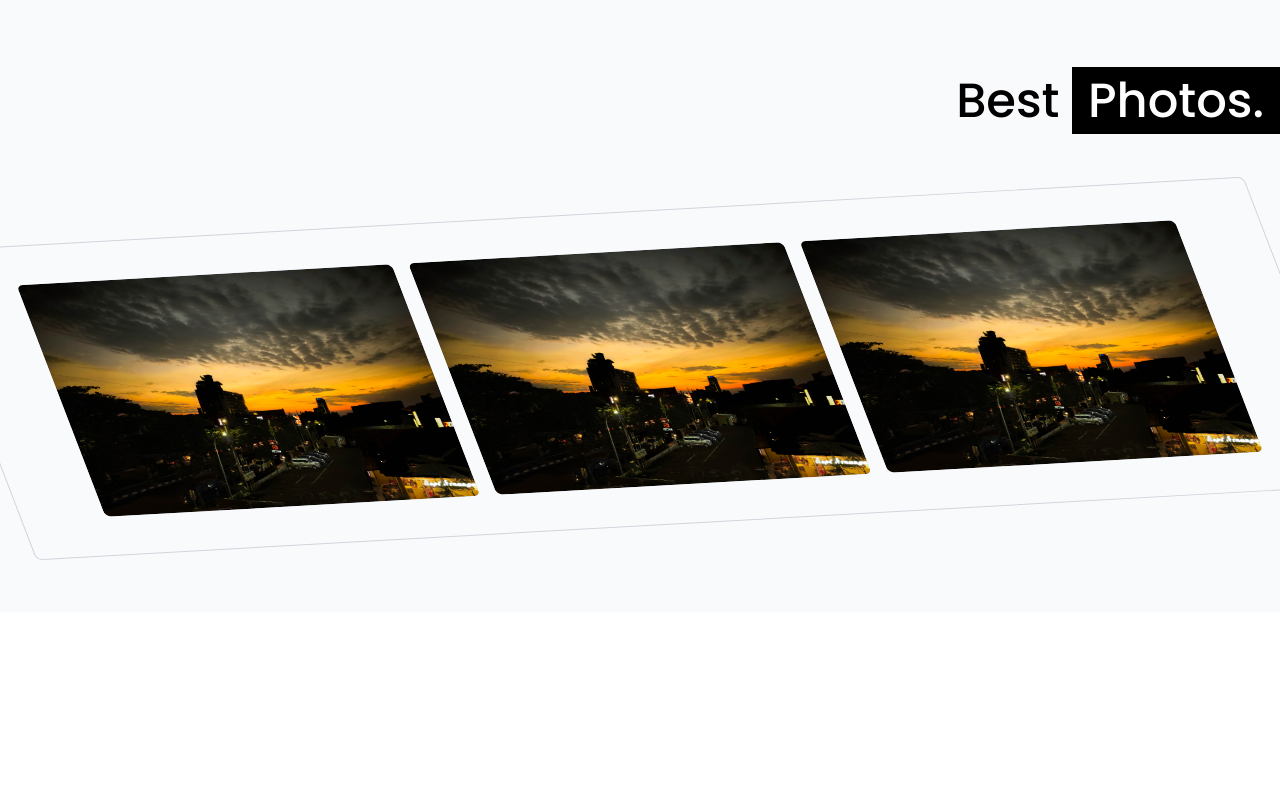
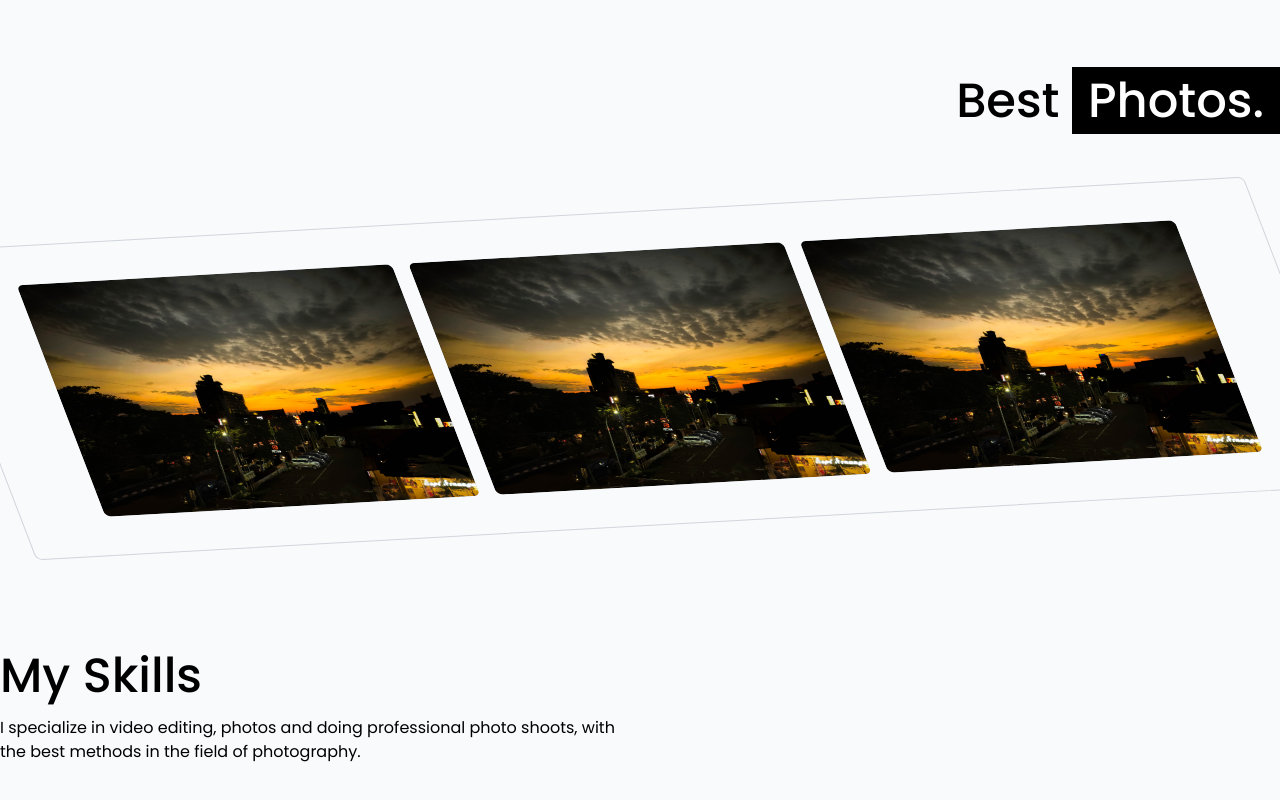
Before and after one commit to Fizora/Fuddo, a React (Vite) app: page / in a window 1280 px wide. Shown: the part 1303-2103 px from the top of the page. Before the commit the page ends 1915 px from the top, so only its background shows below. Built offline with nearby package versions, Linux system fonts and the light colour scheme; a web font is replaced by a local one.

Commit message:
update new ui, first on branch testing ui

```diff
--- a/src/pages/Home.jsx
+++ b/src/pages/Home.jsx
@@ -199,8 +199,17 @@ function Home() {
           </div>
         </section>
         {/* skilss */}
-        <section className="">
-          <h1></h1>
+        <section className="py-10 md:py-30">
+          <div className="grid grid-cols-1 md:grid-cols-2">
+            <div className="">
+              <h1 className="text-5xl font-medium mb-4">My Skills</h1>
+              <p>
+                I specialize in video editing, photos and doing professional
+                photo shoots, with the best methods in the field of photography.
+              </p>
+            </div>
+            <div className=""></div>
+          </div>
         </section>
       </section>
     </SmoothScrollProviders>
```
